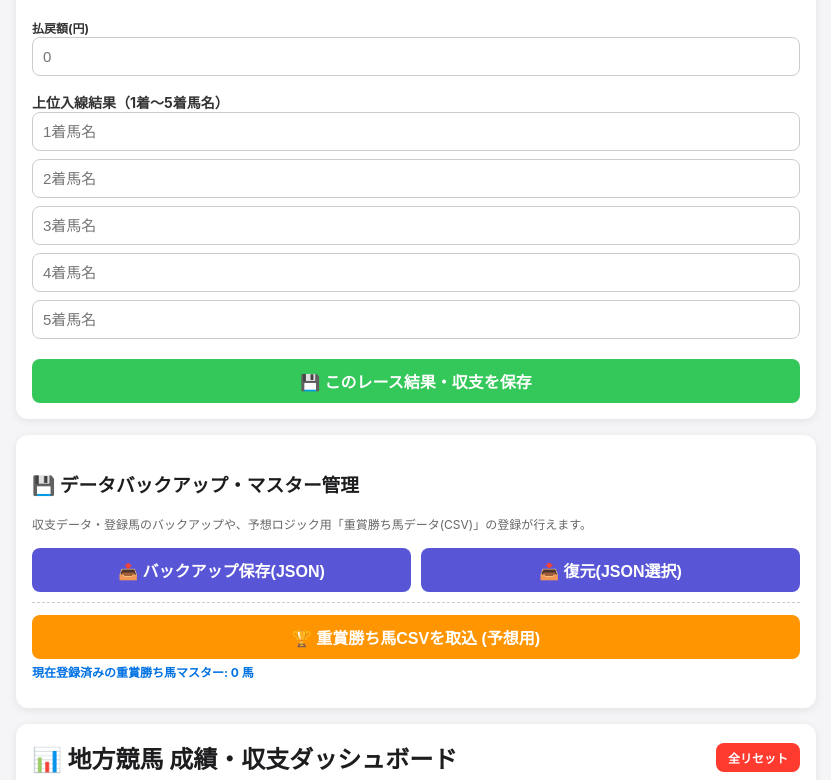
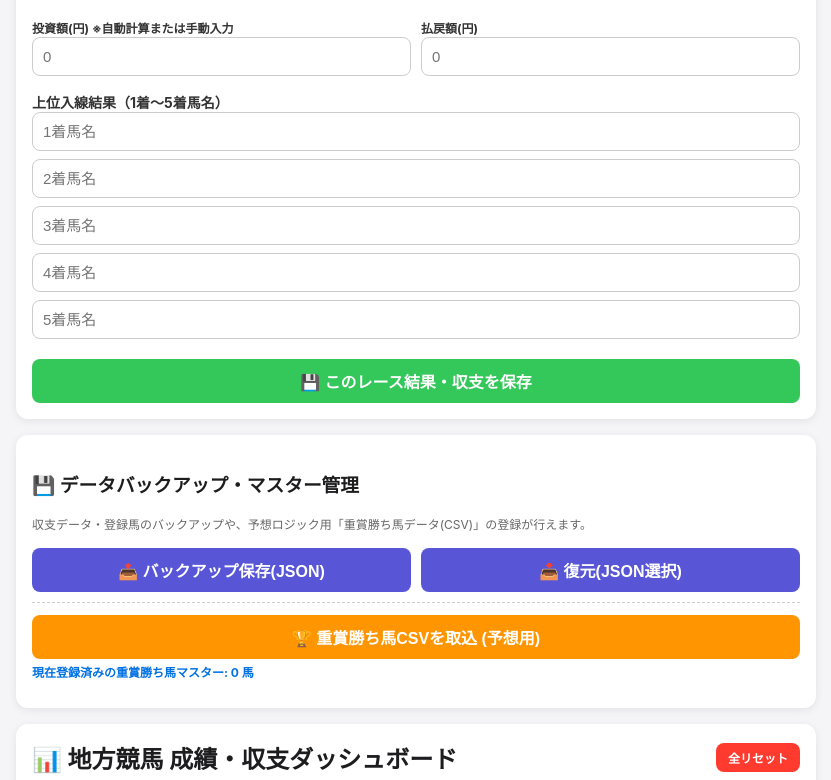
Before and after one commit to beyansandesu/copa-keiba, a plain HTML site: page index.html in a window 1280 px wide. Both pictures are taken after a click on the button "💾 このレース結果・収支を保存". Shown: the part 1224-2004 px from the top of the page, without its empty margins (224-1055 px from the left). Drawn offline with Linux system fonts and the light colour scheme.

Commit message:
Update index.html

```diff
--- a/index.html
+++ b/index.html
@@ -3,7 +3,7 @@
 <head>
     <meta charset="UTF-8">
     <meta name="viewport" content="width=device-width, initial-scale=1.0">
-    <title>Copa by 地方競馬予想室 (Ver3.0)</title>
+    <title>Copa by 地方競馬予想室 (Ver3.1)</title>
     <style>
         body {
             font-family: -apple-system, BlinkMacSystemFont, "Segoe UI", Roboto, "Helvetica Neue", Arial, sans-serif;
@@ -138,7 +138,7 @@
 </head>
 <body>
 
-    <h1>🐎 Copa by 地方競馬予想室 (Ver3.0)</h1>
+    <h1>🐎 Copa by 地方競馬予想室 (Ver3.1)</h1>
 
     <!-- 今日の印・要約 -->
     <div class="card">
@@ -249,6 +249,10 @@
         <textarea id="betsInput" rows="3" placeholder="ワイド 1-6 100円&#10;3連複 1-4-8 100円"></textarea>
 
         <div class="flex-group" style="margin-top: 8px;">
+            <div style="flex:1;">
+                <label style="font-weight:bold; font-size:12px;">投資額(円) ※自動計算または手動入力</label>
+                <input type="number" id="investmentInput" placeholder="0">
+            </div>
             <div style="flex:1;">
                 <label style="font-weight:bold; font-size:12px;">払戻額(円)</label>
                 <input type="number" id="payout" placeholder="0">
@@ -411,7 +415,6 @@
             return "△";
         }
 
-        // 保存済み50レース履歴の1〜5着馬名リストを作成
         function getPastTop5HorseNames() {
             const names = new Set();
             raceHistories.forEach(h => {
@@ -434,12 +437,10 @@
                 let pt = 50;
                 const o = parseFloat(h.odds) || 99;
 
-                // オッズ加点
                 if(o <= 3.0) pt += 30;
                 else if(o <= 6.0) pt += 20;
                 else if(o <= 10.0) pt += 10;
 
-                // トラックバイアス×脚質の動的加点
                 if (currentBias === "内前有利") {
                     if (h.style === "逃げ") pt += 20;
                     else if (h.style === "先行") pt += 15;
@@ -466,13 +467,11 @@
                     else if (h.style === "差し") pt += 5;
                 }
 
-                // 重賞勝ち馬判定
                 const isGradeWinner = gradeWinners.some(w => w.name && w.name.trim() === h.name.trim());
                 if (isGradeWinner) {
                     pt += 10;
                 }
 
-                // 過去好走実績判定
                 const isPastPerformer = pastPerformers.has(h.name.trim());
 
                 return {
@@ -542,7 +541,12 @@
             const raceName = track + raceNo;
 
             const betsText = document.getElementById("betsInput").value.trim();
-            const investment = calculateTotalInvestment(betsText);
+
+            // 投資額：手動入力欄の値があれば優先、なければテキストから自動計算
+            const manualInvestment = parseInt(document.getElementById("investmentInput").value, 10);
+            const calcInvestment = calculateTotalInvestment(betsText);
+            const investment = !isNaN(manualInvestment) && manualInvestment > 0 ? manualInvestment : calcInvestment;
+
             const payout = parseInt(document.getElementById("payout").value, 10) || 0;
 
             const r1 = document.getElementById("result1").value.trim();
@@ -649,6 +653,7 @@
             document.getElementById("trackCondition").value = h.trackCondition || "良";
             document.getElementById("bias").value = h.bias || "内前有利";
             document.getElementById("betsInput").value = h.betsText || "";
+            document.getElementById("investmentInput").value = h.investment || "";
             document.getElementById("payout").value = h.payout || "";
 
             if (h.results) {
@@ -684,6 +689,7 @@
                 if (radio.value === "normal") radio.checked = true;
             }
             document.getElementById("betsInput").value = "";
+            document.getElementById("investmentInput").value = "";
             document.getElementById("payout").value = "";
             document.getElementById("result1").value = "";
             document.getElementById("result2").value = "";
```
